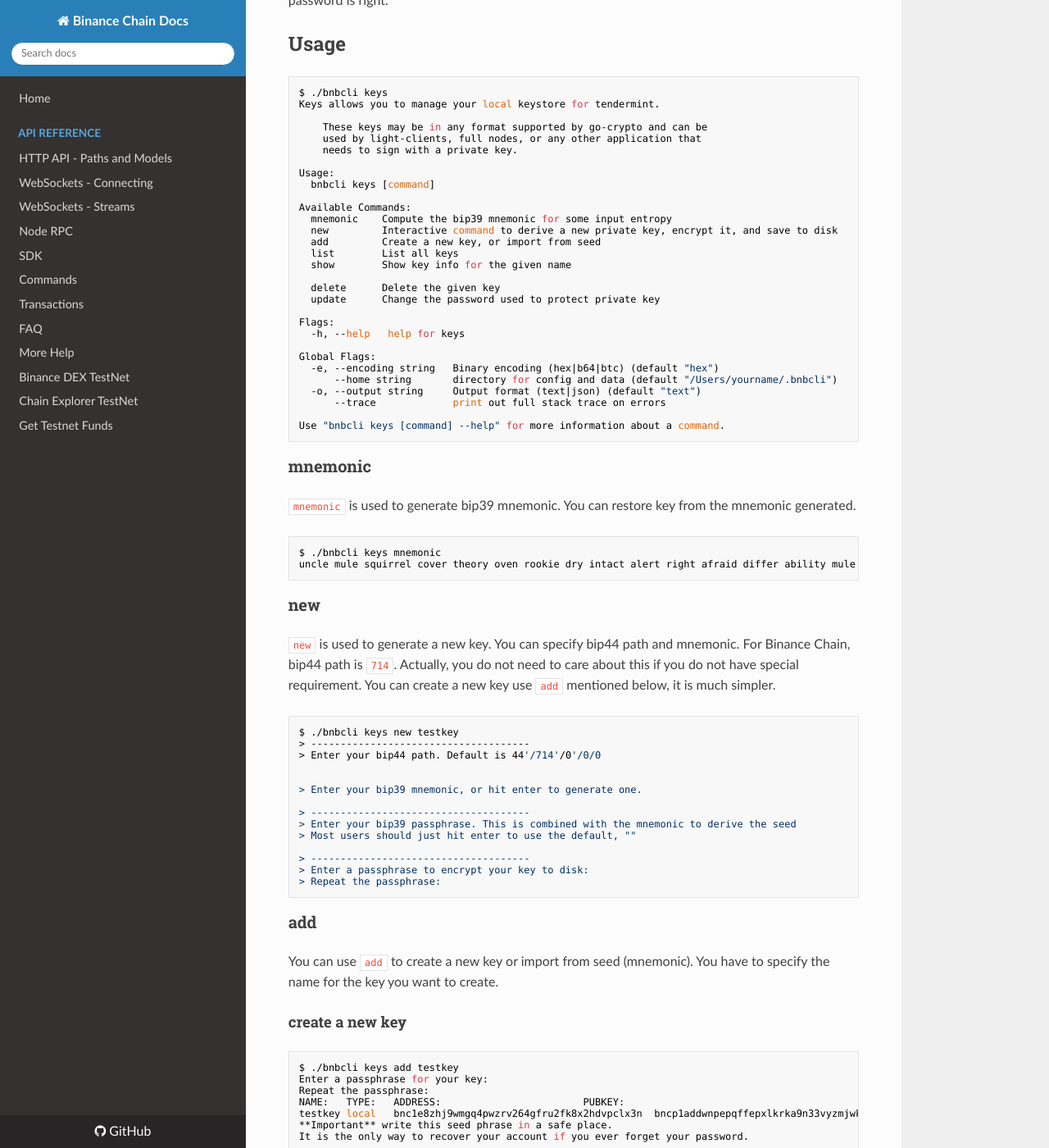
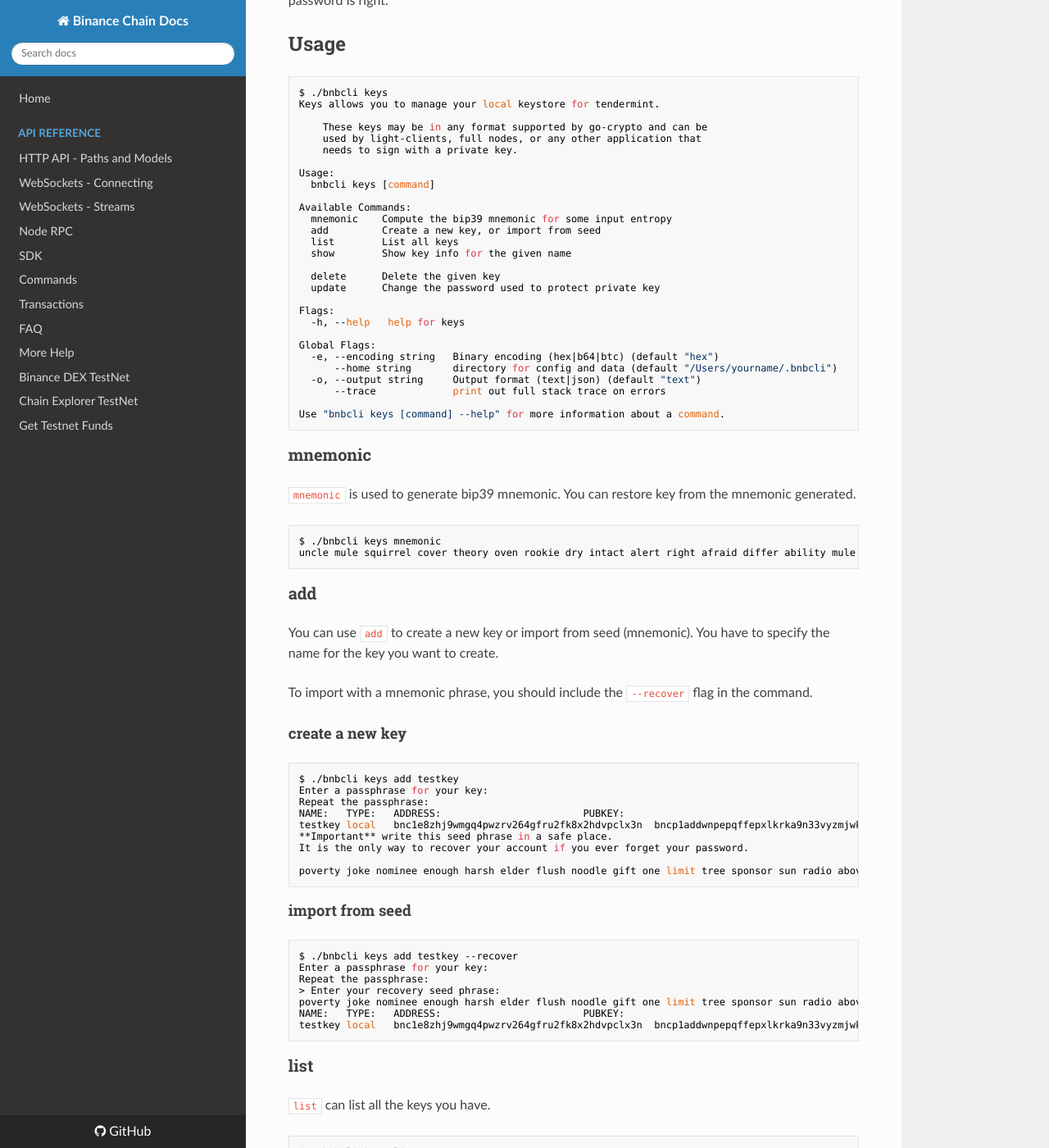
Before and after one commit to yash-sharma1/docs-site, an MkDocs documentation site: the page built from docs/keys.md, in a window 1280 px wide and 1400 px high, scrolled down 407 px. Shown: the whole window at 82% size. Built offline with MkDocs 1.6.1, drawn with Linux system fonts in a browser that asks for light colours; nearby versions of some CDN libraries.

Commit message:
keys: remove `keys new` part

````diff
--- a/docs/keys.md
+++ b/docs/keys.md
@@ -25,7 +25,6 @@ Usage:
 
 Available Commands:
   mnemonic    Compute the bip39 mnemonic for some input entropy
-  new         Interactive command to derive a new private key, encrypt it, and save to disk
   add         Create a new key, or import from seed
   list        List all keys
   show        Show key info for the given name
@@ -53,33 +52,12 @@ $ ./bnbcli keys mnemonic
 uncle mule squirrel cover theory oven rookie dry intact alert right afraid differ ability mule struggle spray usual must purity social ball flat short
 ```
 
-### new
-
-`new` is used to generate a new key. You can specify bip44 path and mnemonic. For Binance Chain, bip44 path is `714`.
-Actually, you do not need to care about this if you do not have special requirement. You can create a new key use `add`
-mentioned below, it is much simpler.
-
-```bash
-$ ./bnbcli keys new testkey
-> -------------------------------------
-> Enter your bip44 path. Default is 44'/714'/0'/0/0
-
-
-> Enter your bip39 mnemonic, or hit enter to generate one.
-
-> -------------------------------------
-> Enter your bip39 passphrase. This is combined with the mnemonic to derive the seed
-> Most users should just hit enter to use the default, ""
-
-> -------------------------------------
-> Enter a passphrase to encrypt your key to disk:
-> Repeat the passphrase:
-```
-
 ### add
 
 You can use `add` to create a new key or import from seed (mnemonic). You have to specify the name for the key you want
 to create.
+
+To import with a mnemonic phrase, you should include the `--recover` flag in the command.
 
 #### create a new key
 
````
